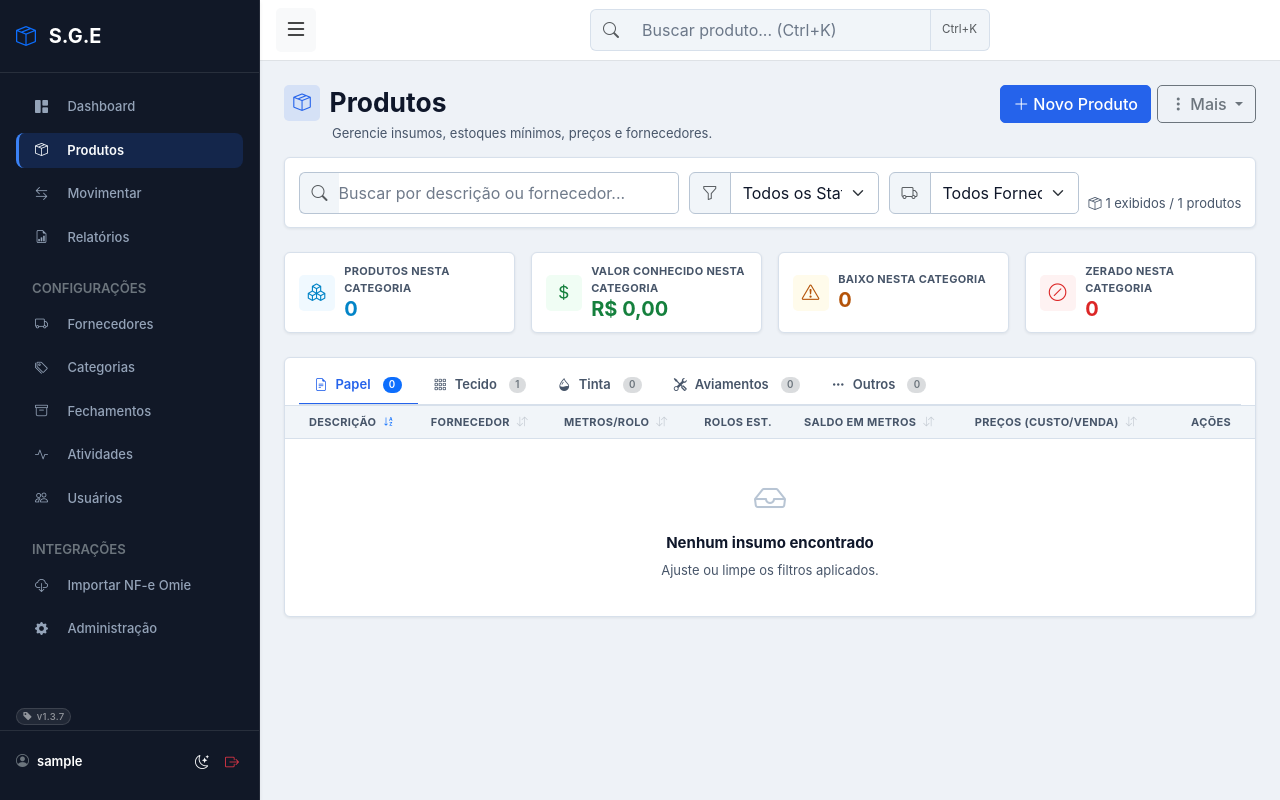
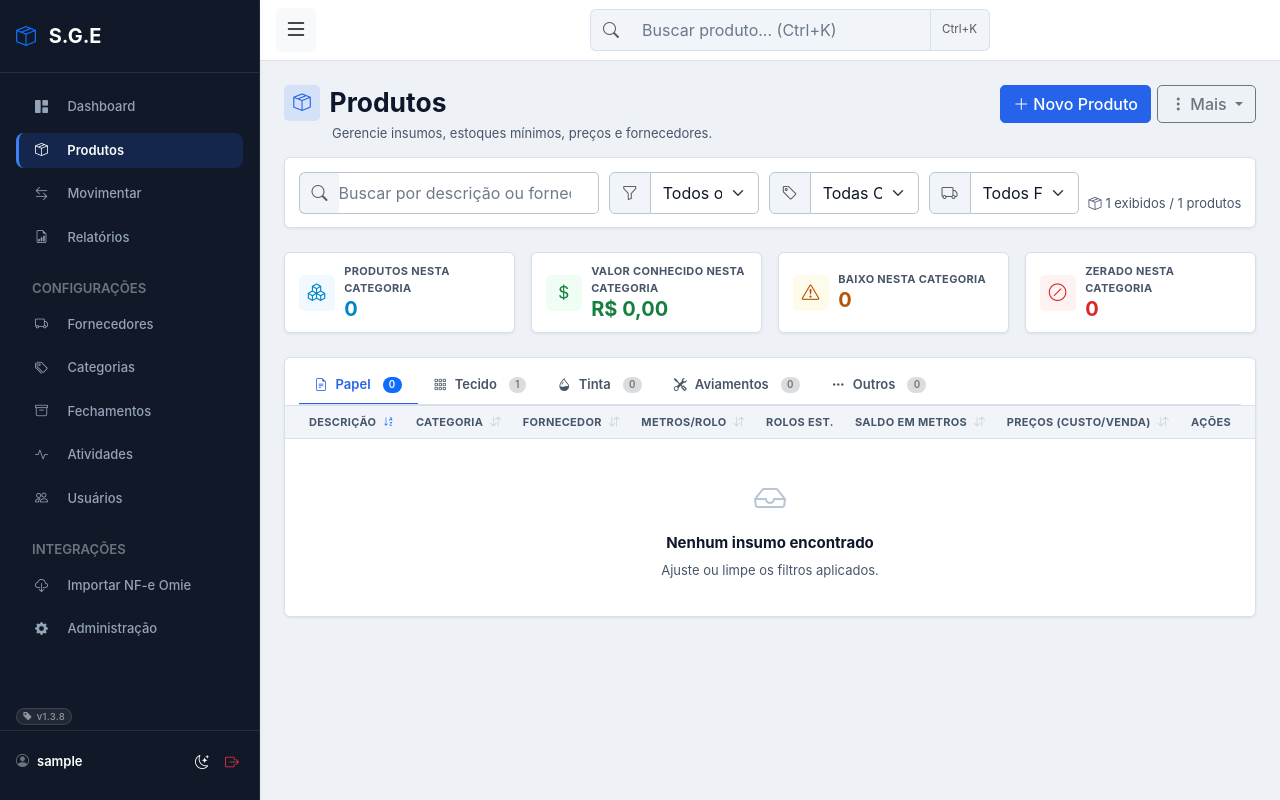
Before and after one commit to mrmateussiilva/sge, a Django app: page /produtos/ in a window 1280 px wide. Run offline with Django 5.2, Linux system fonts and the light colour scheme; a user stored in the database is signed in; tables that the repository leaves empty hold one stand-in row (values such as "Sample post"); parts of the project's set-up code (start-up, migrations or seed data) failed here and were passed over; some libraries are stand-ins or nearby versions.

Commit message:
release: publica v1.3.8

```diff
--- a/core/settings.py
+++ b/core/settings.py
@@ -11,7 +11,7 @@ from pathlib import Path
 from django.core.exceptions import ImproperlyConfigured
 # Build paths inside the project like this: BASE_DIR / 'subdir'.
 BASE_DIR = Path(__file__).resolve().parent.parent
-APP_VERSION = '1.3.7'
+APP_VERSION = '1.3.8'
 
 
 # SECURITY WARNING: don't run with debug turned on in production!
--- a/estoque/static/estoque/css/components.css
+++ b/estoque/static/estoque/css/components.css
@@ -263,6 +263,10 @@
     width: 100%;
 }
 
+.filter-bar--products {
+    grid-template-columns: minmax(200px, 2fr) repeat(3, minmax(130px, 1fr)) auto;
+}
+
 
 .filter-bar__search,
 .filter-bar__fields,
@@ -467,7 +471,16 @@
 .stock-progress {
     width: 100%;
     max-width: 100px;
-    height: 4px;
+    height: 5px;
+}
+
+.stock-ratio {
+    display: block;
+    margin-top: 0.15rem;
+    font-size: 0.6rem;
+    font-weight: 600;
+    letter-spacing: 0.02em;
+    white-space: nowrap;
 }
 
 .ink-swatch {
--- a/estoque/static/estoque/css/tables.css
+++ b/estoque/static/estoque/css/tables.css
@@ -276,6 +276,12 @@
         order: 2;
     }
 
+    .product-table .product-card__stock .stock-ratio {
+        flex: 1 0 100%;
+        order: 3;
+        text-align: right;
+    }
+
     .product-table td.product-card__price {
         align-items: flex-start;
     }
--- a/estoque/templates/estoque/produtos/_lista_resultados.html
+++ b/estoque/templates/estoque/produtos/_lista_resultados.html
@@ -8,7 +8,7 @@
           hx-push-url="true"
           hx-select="#produtos-conteudo"
           data-sge-loading="inline"
-          class="filter-bar mb-4"
+          class="filter-bar filter-bar--products mb-4"
           role="search"
           aria-label="Filtros de produtos">
 
@@ -49,6 +49,18 @@
                     <option value="BAIXO" {% if filtro_estoque == 'BAIXO' %}selected{% endif %}>Estoque baixo</option>
                     <option value="ZERADO" {% if filtro_estoque == 'ZERADO' %}selected{% endif %}>Estoque zerado</option>
                     <option value="OK" {% if filtro_estoque == 'OK' %}selected{% endif %}>Estoque normal</option>
+                </select>
+            </div>
+        </div>
+
+        <div>
+            <div class="input-group">
+                <span class="input-group-text"><i class="bi bi-tag text-muted"></i></span>
+                <select name="categoria" class="form-select">
+                    <option value="" {% if not categoria_selecionada %}selected{% endif %}>Todas Categorias</option>
+                    {% for cat in categorias_unicas %}
+                    <option value="{{ cat }}" {% if categoria_selecionada == cat %}selected{% endif %}>{{ cat }}</option>
+                    {% endfor %}
                 </select>
             </div>
         </div>
@@ -161,6 +173,11 @@
                                 </a>
                             </th>
                             <th>
+                                <a class="text-decoration-none text-reset" href="{% url 'lista_produtos' %}{{ sort_links.categoria }}" hx-get="{% url 'lista_produtos' %}{{ sort_links.categoria }}" hx-target="#produtos-conteudo" hx-swap="outerHTML" hx-push-url="true" hx-select="#produtos-conteudo">
+                                    Categoria <i class="bi {{ sort_icons.categoria }}"></i>
+                                </a>
+                            </th>
+                            <th>
                                 <a class="text-decoration-none text-reset" href="{% url 'lista_produtos' %}{{ sort_links.fornecedor }}" hx-get="{% url 'lista_produtos' %}{{ sort_links.fornecedor }}" hx-target="#produtos-conteudo" hx-swap="outerHTML" hx-push-url="true" hx-select="#produtos-conteudo">
                                     Fornecedor <i class="bi {{ sort_icons.fornecedor }}"></i>
                                 </a>
@@ -200,7 +217,26 @@
                         <tr class="{% if p.status_estoque == 'ZERADO' %}estoque-zerado{% elif p.status_estoque == 'BAIXO' %}estoque-baixo{% endif %}">
                             <td class="product-card__title ps-4" data-label="Descrição">
                                 <a href="{% url 'detalhe_produto' p.id %}" class="text-decoration-none fw-medium product-link">{{ p.descricao }}</a>
-                                <span class="product-card__meta d-md-none">{{ p.fornecedor.nome|default:'Sem fornecedor' }}</span>
+                                <div class="product-card__meta d-md-none d-flex align-items-center gap-1.5 flex-wrap">
+                                    {% if p.categoria %}
+                                    <span class="d-inline-flex align-items-center gap-1">
+                                        <span class="category-swatch" style="background-color: {{ p.categoria.cor }}; width: 0.65rem; height: 0.65rem;"></span>
+                                        <span>{{ p.categoria.nome }}</span>
+                                    </span>
+                                    <span>·</span>
+                                    {% endif %}
+                                    <span>{{ p.fornecedor.nome|default:'Sem fornecedor' }}</span>
+                                </div>
+                            </td>
+                            <td class="product-card__secondary" data-label="Categoria">
+                                {% if p.categoria %}
+                                <div class="d-flex align-items-center gap-1.5">
+                                    <span class="category-swatch" style="background-color: {{ p.categoria.cor }};"></span>
+                                    <span class="small">{{ p.categoria.nome }}</span>
+                                </div>
+                                {% else %}
+                                <span class="text-muted small">—</span>
+                                {% endif %}
                             </td>
                             <td class="product-card__secondary" data-label="Fornecedor">
                                 <span class="text-muted small">{{ p.fornecedor.nome|default:'—' }}</span>
--- a/estoque/views/produtos.py
+++ b/estoque/views/produtos.py
@@ -56,6 +56,7 @@ def ordenar_produtos(produtos, sort, direction):
     campos = {
         'descricao': 'descricao',
         'fornecedor': 'fornecedor__nome',
+        'categoria': 'categoria__nome',
         'metros_por_rolo': 'metros_por_rolo',
         'quantidade': 'quantidade_base',
         'preco_custo': 'preco_custo',
@@ -201,13 +202,14 @@ def lista_produtos(request):
         'TODOS': '',
     }.get(filtro_raw, '')
     fornecedor_selecionado = (request.GET.get('fornecedor') or '').strip()
+    categoria_selecionada = (request.GET.get('categoria') or '').strip()
     aba = (request.GET.get('aba') or 'PAPEL').strip().upper()
     abas_validas = {tab['key'] for tab in PRODUTO_TABS}
     if aba not in abas_validas:
         aba = 'PAPEL'
 
     sort = (request.GET.get('sort') or 'descricao').strip()
-    if sort not in {'descricao', 'fornecedor', 'metros_por_rolo', 'quantidade', 'preco_custo'}:
+    if sort not in {'descricao', 'fornecedor', 'categoria', 'metros_por_rolo', 'quantidade', 'preco_custo'}:
         sort = 'descricao'
     direction = 'desc' if request.GET.get('dir') == 'desc' else 'asc'
 
@@ -224,9 +226,11 @@ def lista_produtos(request):
         qs = qs.filter(fornecedor__isnull=True)
     elif fornecedor_selecionado:
         qs = qs.filter(fornecedor__nome=fornecedor_selecionado)
+    if categoria_selecionada:
+        qs = qs.filter(categoria__nome=categoria_selecionada)
 
     tipos_filtrados = set(qs.values_list('tipo_produto', flat=True).distinct())
-    if (busca or filtro_estoque or fornecedor_selecionado) and aba not in tipos_filtrados:
+    if (busca or filtro_estoque or fornecedor_selecionado or categoria_selecionada) and aba not in tipos_filtrados:
         primeira_aba = next((tab['key'] for tab in PRODUTO_TABS if tab['key'] in tipos_filtrados), None)
         if primeira_aba:
             aba = primeira_aba
@@ -255,18 +259,22 @@ def lista_produtos(request):
 
     sort_links = {}
     sort_icons = {}
-    for campo in ('descricao', 'fornecedor', 'metros_por_rolo', 'quantidade', 'preco_custo'):
+    for campo in ('descricao', 'categoria', 'fornecedor', 'metros_por_rolo', 'quantidade', 'preco_custo'):
         proxima_direcao = 'desc' if sort == campo and direction == 'asc' else 'asc'
         sort_links[campo] = produtos_querystring(request, sort=campo, dir=proxima_direcao)
         if sort != campo:
             sort_icons[campo] = 'bi-arrow-down-up opacity-25 ms-1'
-        elif campo in ('descricao', 'fornecedor'):
+        elif campo in ('descricao', 'categoria', 'fornecedor'):
             sort_icons[campo] = 'bi-sort-alpha-down text-primary ms-1' if direction == 'asc' else 'bi-sort-alpha-down-alt text-primary ms-1'
         else:
             sort_icons[campo] = 'bi-sort-numeric-down text-primary ms-1' if direction == 'asc' else 'bi-sort-numeric-down-alt text-primary ms-1'
 
     fornecedores_unicos = list(
         Fornecedor.objects.filter(produto__isnull=False)
+        .values_list('nome', flat=True).distinct().order_by('nome')
+    )
+    categorias_unicas = list(
+        Categoria.objects.filter(produtos__isnull=False)
         .values_list('nome', flat=True).distinct().order_by('nome')
     )
     extra_params = request.GET.copy()
@@ -282,17 +290,19 @@ def lista_produtos(request):
         'filtro_estoque': filtro_estoque,
         'fornecedor_selecionado': fornecedor_selecionado,
         'fornecedores_unicos': fornecedores_unicos,
+        'categoria_selecionada': categoria_selecionada,
+        'categorias_unicas': categorias_unicas,
         'tabs': tabs,
         'aba_ativa': aba,
         'resumo_aba': resumo_produtos(qs.filter(tipo_produto=aba)),
         'unidade_label': unidade_label_aba(aba, produtos_aba),
-        'colspan_atual': 9 if aba == 'TINTA' else 7 if aba in ('PAPEL', 'TECIDO') else 5,
+        'colspan_atual': 10 if aba == 'TINTA' else 8 if aba in ('PAPEL', 'TECIDO') else 6,
         'sort': sort,
         'direction': direction,
         'sort_links': sort_links,
         'sort_icons': sort_icons,
         'extra_params': extra_params,
-        'tem_filtros_ativos': bool(busca or filtro_estoque or fornecedor_selecionado),
+        'tem_filtros_ativos': bool(busca or filtro_estoque or fornecedor_selecionado or categoria_selecionada),
         'limpar_busca_url': produtos_querystring(request, busca=None, q=None),
     }
     if requisicao_htmx(request):
--- a/pyproject.toml
+++ b/pyproject.toml
@@ -1,6 +1,6 @@
 [project]
 name = "sge-final"
-version = "1.3.7"
+version = "1.3.8"
 description = "Add your description here"
 readme = "README.md"
 requires-python = ">=3.13"
```
Also changed, not shown: estoque/templates/estoque/produtos/_quantidade_cell.html (+13 -1 lines), estoque/tests.py (+33 -0 lines), 1 other file.
